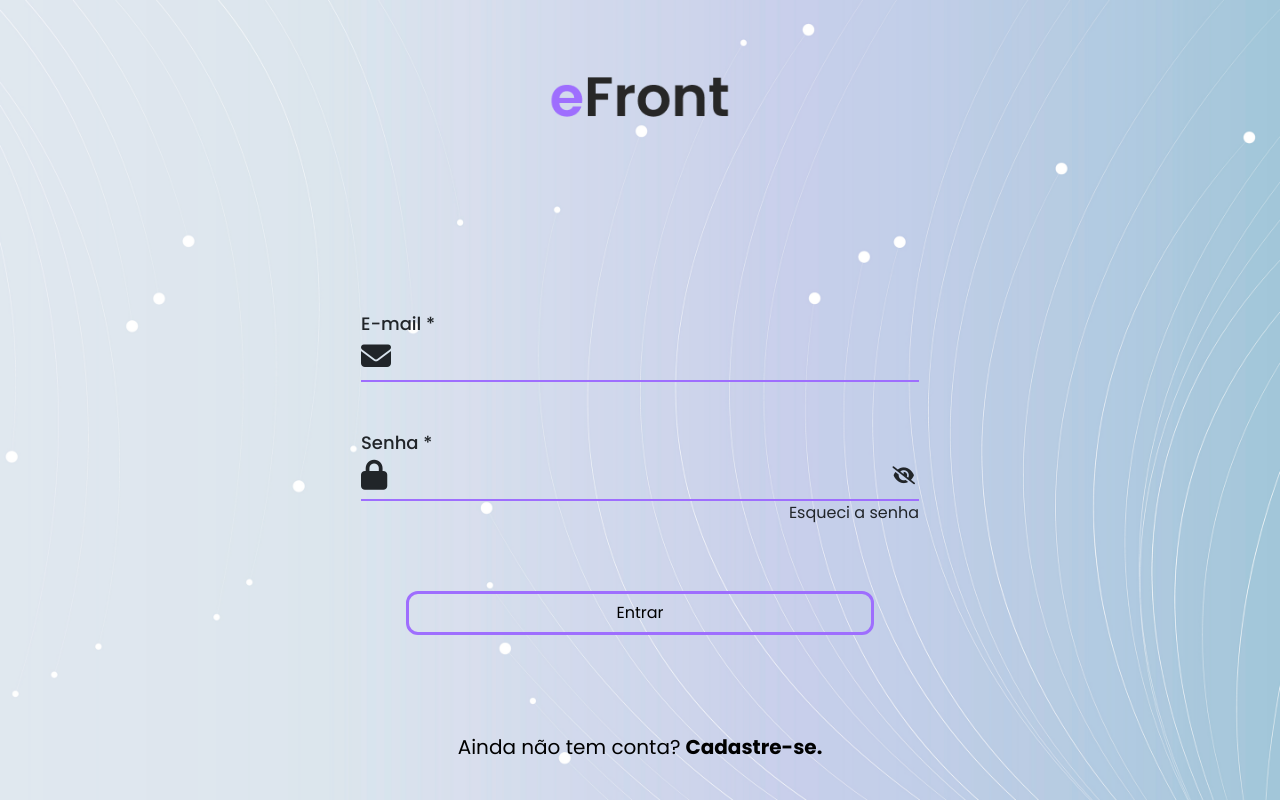
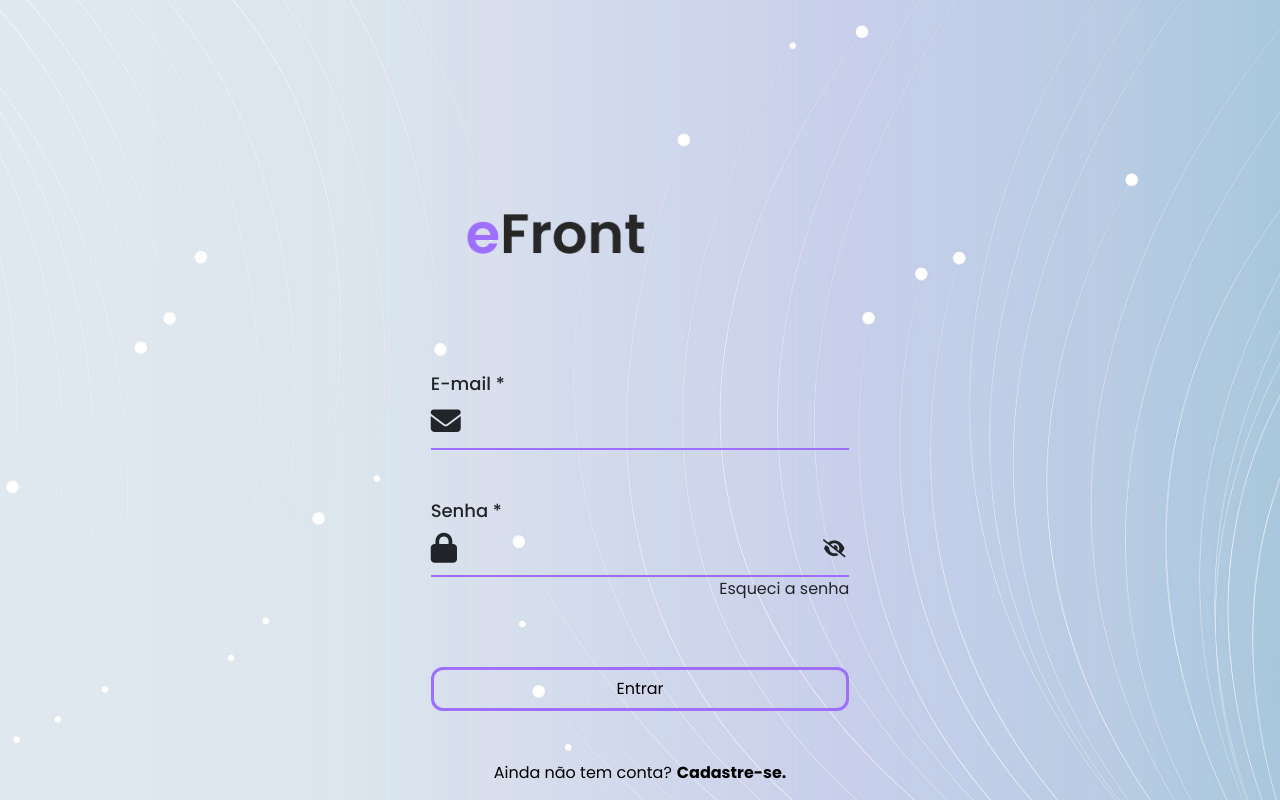
Before and after one commit to Paraujodev/ProjectReact-Task1, a React (Vite) app in the folder efront-project/: page / in a window 1280 px wide. Shown: the top 800 px of the page. Built offline with nearby package versions, Linux system fonts and the light colour scheme; no server answers.

Commit message:
refactor(login): ajuste Scss

```diff
--- a/efront-project/src/App.jsx
+++ b/efront-project/src/App.jsx
@@ -9,7 +9,7 @@ function App() {
   return (
     <DataProvider>
       <div className="backgroud-page">
-        <Login />
+        <Login/>
       </div>
     </DataProvider>
   )
--- a/efront-project/src/pages/login/login.jsx
+++ b/efront-project/src/pages/login/login.jsx
@@ -23,14 +23,15 @@ function Register() {
     };
 
     return (
-        <div className="background-login">
+        <div className="image-background">
             <div className="container">
+                <div className="row">
+                    <div className="col-md-12">
                         <header>
                             <img src={Logo} alt="" />
                         </header>
 
                         <form onSubmit={handleSubmit}>
-
                             <label>
                                 <span>E-mail *</span>
                                 <div className="password-wrapper">
@@ -65,13 +66,15 @@ function Register() {
                                 <p className="error-message">{passwordError}</p>
                             )}
 
-                    <button className="button-entrar" type="submit">Entrar</button>
+                            <button className="button-cadastro" type="submit">Entrar</button>
                         </form>
                         <button className="button-login" type="submit">Ainda não tem conta? <b>Cadastre-se.</b>
 
                         </button>
                     </div>
                 </div>
+            </div>
+        </div>
     );
 }
 
--- a/efront-project/src/pages/login/style.scss
+++ b/efront-project/src/pages/login/style.scss
@@ -1,48 +1,44 @@
-* {
-    margin: 0;
-    padding: 0;
-    box-sizing: border-box;
-    font-family: 'Poppins', sans-serif;
-}
+// * {
+//     margin: 0;
+//     padding: 0;
+//     box-sizing: border-box;
+//     font-family: 'Poppins', sans-serif;
+// }
 
-.background-login {
-    background-image: url(../../assets/container_login.png);
-    background-repeat: no-repeat;
-    background-size: cover;
+// .background-login {
+//     background-image: url(../../assets/container_login.png);
+//     background-repeat: no-repeat;
+//     background-size: cover;
 
-}
+// }
 
 .container {
-    height: 100vh;
-    display: flex;
-    flex-direction: column;
-    align-items: center;
-    justify-content: space-around;
 
 
-    .title {
-        font-size: 32px;
-        color: #280274;
-        margin-bottom: 10px;
-    }
 
-    .subtitle {
-        font-size: 24px;
-        color: #797582;
-    }
+//     .title {
+//         font-size: 32px;
+//         color: #280274;
+//         margin-bottom: 10px;
+//     }
 
-    form {
-        display: flex;
-        flex-direction: column;
-        gap: 50px;
-        width: 50%;
+//     .subtitle {
+//         font-size: 24px;
+//         color: #797582;
+//     }
 
-        span {
-            font-family: Poppins;
-            font-weight: 500;
-            font-size: 18px;
-            line-height: 100%;
-        }
+//     form {
+//         display: flex;
+//         flex-direction: column;
+//         gap: 50px;
+//         width: 50%;
+
+//         span {
+//             font-family: Poppins;
+//             font-weight: 500;
+//             font-size: 18px;
+//             line-height: 100%;
+//         }
 
         .forget-password {
             display: flex;
@@ -54,12 +50,12 @@
             }
         }
 
-        .password-wrapper {
-            display: flex;
-            align-items: center;
-            width: 100%;
-            border-bottom: 2px solid #9E6EFE;
-            padding-bottom: 4px;
+//         .password-wrapper {
+//             display: flex;
+//             align-items: center;
+//             width: 100%;
+//             border-bottom: 2px solid #9E6EFE;
+//             padding-bottom: 4px;
 
             .icon {
                 font-size: 30px;
@@ -70,105 +66,105 @@
                 text-decoration: underline;
             }
 
-        }
+//         }
 
-        .password-wrapper input {
-            flex: 1;
-            border: none;
-            outline: none;
-            font-size: 18px;
-            background: transparent;
-            color: #272727;
-            padding: 6px 0;
-            margin: 0;
-        }
+//         .password-wrapper input {
+//             flex: 1;
+//             border: none;
+//             outline: none;
+//             font-size: 18px;
+//             background: transparent;
+//             color: #272727;
+//             padding: 6px 0;
+//             margin: 0;
+//         }
 
-        .toggle-password-icon {
-            font-size: 18px;
-            cursor: pointer;
-            padding-left: 8px;
-            padding-right: 4px;
-            text-decoration: none;
-        }
+//         .toggle-password-icon {
+//             font-size: 18px;
+//             cursor: pointer;
+//             padding-left: 8px;
+//             padding-right: 4px;
+//             text-decoration: none;
+//         }
 
-        input {
-            width: 100%;
-            border: none;
-            border-bottom: 2px solid #9E6EFE;
-            outline: none;
-            font-size: 18px;
-            background: transparent;
-            color: #272727;
-        }
+//         input {
+//             width: 100%;
+//             border: none;
+//             border-bottom: 2px solid #9E6EFE;
+//             outline: none;
+//             font-size: 18px;
+//             background: transparent;
+//             color: #272727;
+//         }
 
-        .checkbox-label {
-            display: flex;
-            align-items: center;
-            gap: 8px;
-            font-size: 18px;
-            white-space: nowrap;
-            accent-color: #9E6EFE;
+//         .checkbox-label {
+//             display: flex;
+//             align-items: center;
+//             gap: 8px;
+//             font-size: 18px;
+//             white-space: nowrap;
+//             accent-color: #9E6EFE;
 
-            a {
-                color: #280274;
+//             a {
+//                 color: #280274;
 
-                &:hover {
-                    text-decoration: underline;
-                }
-            }
-        }
-    }
+//                 &:hover {
+//                     text-decoration: underline;
+//                 }
+//             }
+//         }
+//     }
 
-    .error-message {
-        color: red;
-        font-size: 14px;
-        margin-top: -40px;
-        margin-bottom: 30px;
-    }
+//     .error-message {
+//         color: red;
+//         font-size: 14px;
+//         margin-top: -40px;
+//         margin-bottom: 30px;
+//     }
 
 
-    .button-entrar {
-        width: 100%;
-        max-width: 468px;
-        height: 44px;
-        border-radius: 12px;
-        border: 3px solid #9E6EFE;
-        background: transparent;
-        cursor: pointer;
-        align-self: center;
-        font-size: 16px;
+//     .button-entrar {
+//         width: 100%;
+//         max-width: 468px;
+//         height: 44px;
+//         border-radius: 12px;
+//         border: 3px solid #9E6EFE;
+//         background: transparent;
+//         cursor: pointer;
+//         align-self: center;
+//         font-size: 16px;
 
-        &:hover {
-            background-color: #9E6EFE;
-            color: #fff;
-        }
+//         &:hover {
+//             background-color: #9E6EFE;
+//             color: #fff;
+//         }
 
-        &:active {
-            transform: scale(0.97);
-        }
-    }
+//         &:active {
+//             transform: scale(0.97);
+//         }
+//     }
+// }
+
+// .button-login {
+//     margin-top: 20px;
+//     border: none;
+//     background: transparent;
+//     cursor: pointer;
+//     font-size: 20px;
+
+//     b {
+//         &:hover {
+//             text-decoration: underline;
+//         }
+//     }
 }
 
-.button-login {
-    margin-top: 20px;
-    border: none;
-    background: transparent;
-    cursor: pointer;
-    font-size: 20px;
+// @media(max-width:768px) {
 
-    b {
-        &:hover {
-            text-decoration: underline;
-        }
-    }
-}
+//     .container {
+//         form {
+//             width: 90%;
+//         }
+//     }
 
-@media(max-width:768px) {
-
-    .container {
-        form {
-            width: 90%;
-        }
-    }
-
-}
+// }
--- a/efront-project/src/pages/register/style.scss
+++ b/efront-project/src/pages/register/style.scss
@@ -6,11 +6,10 @@
 }
 
 .image-background {
-    background-image: url(../../assets/background.png);
+    background-image: url(../../assets/container_login.png);
     background-repeat: no-repeat;
     background-size: cover;
     padding: 80px 0;
-}
 
     .container {
         min-height: 100vh;
@@ -133,6 +132,8 @@
         }
     }
 
+}
+
 .button-login {
     margin-top: 50px;
     border: none;
```
Lines whose indentation alone changed are shown as unchanged.
